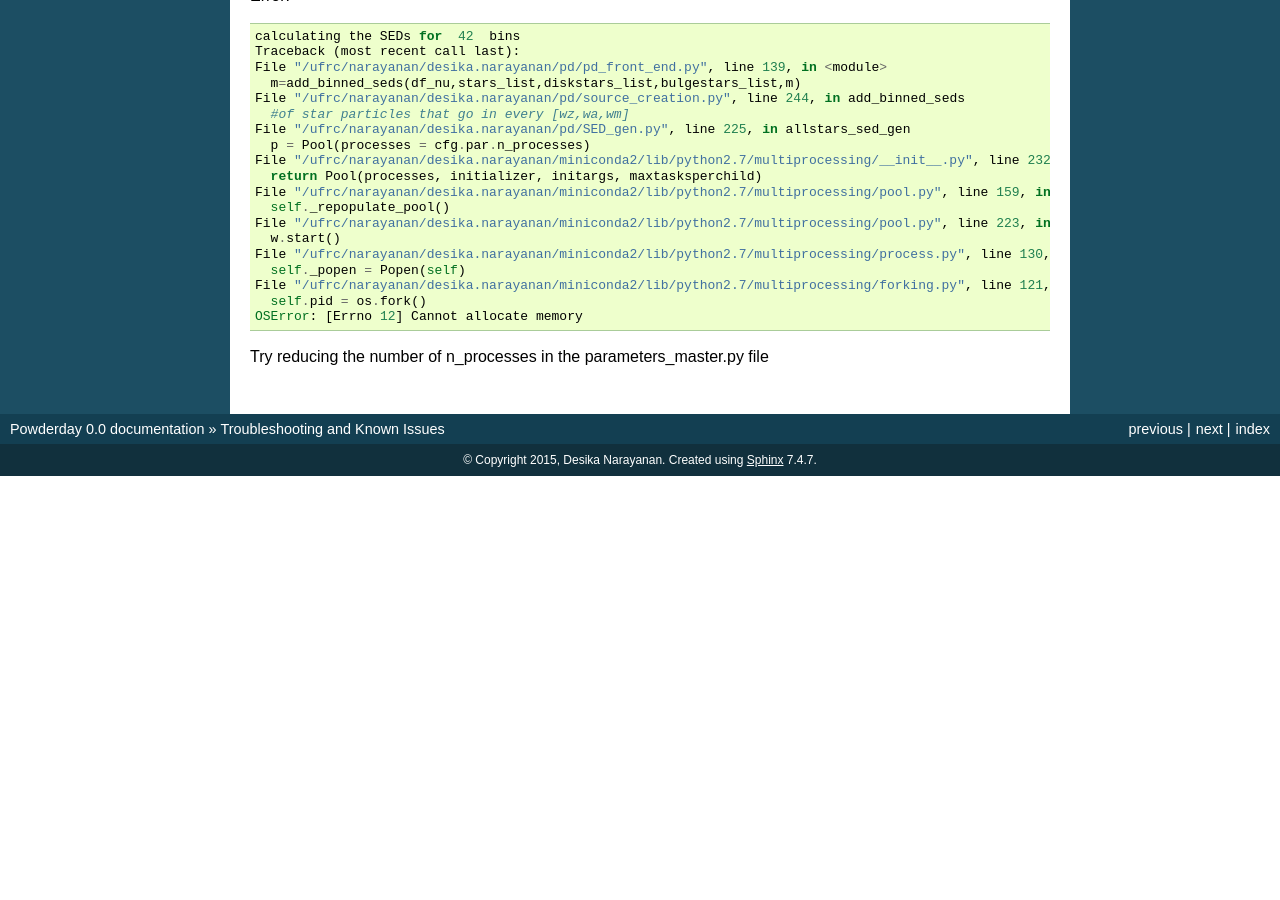
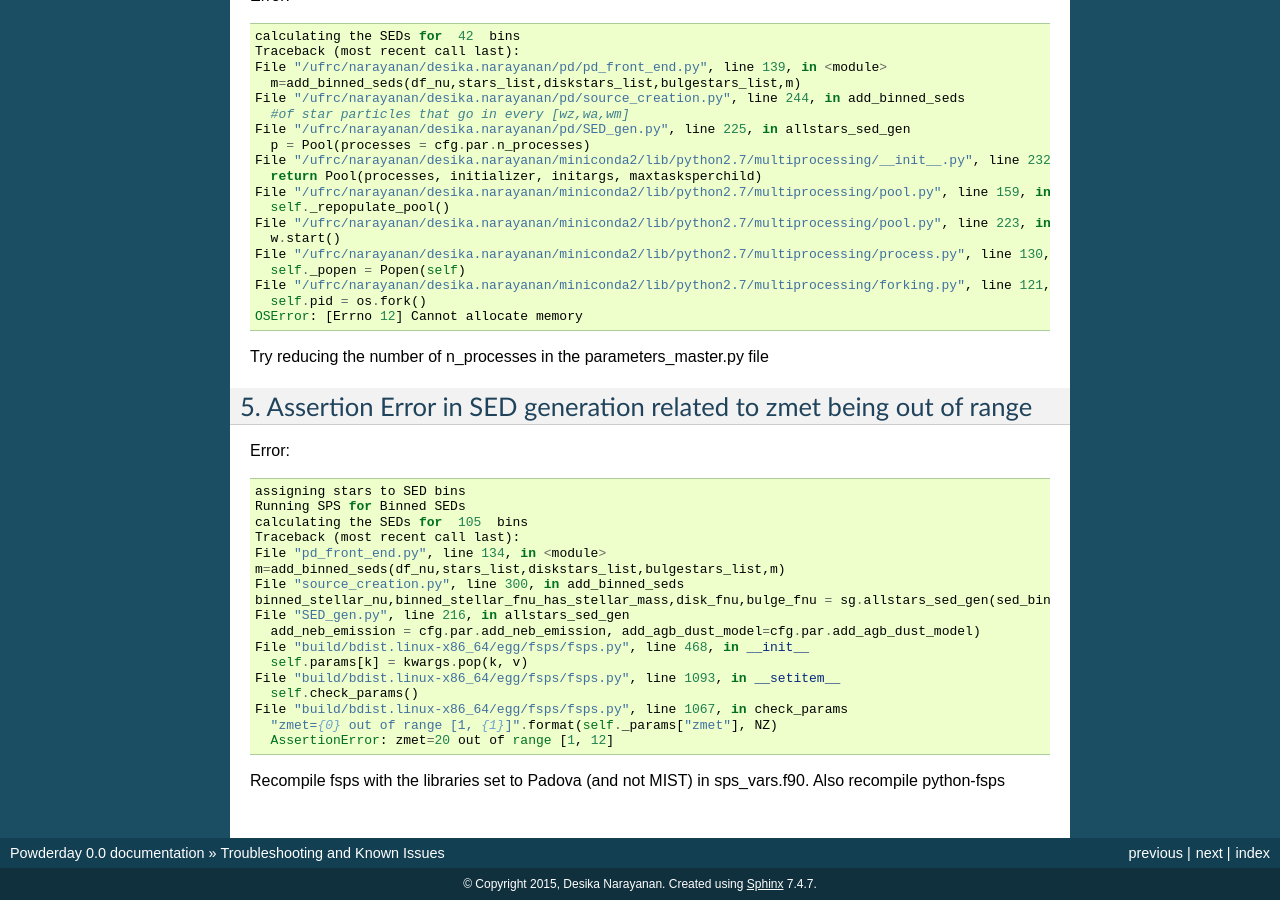
Before and after one commit to dnarayanan/powderday, a Sphinx documentation site: the page built from docs/troubleshooting.rst, in a window 1280 px wide and 900 px high, scrolled down 850 px. Built offline with Sphinx 7.4.7, drawn with Linux system fonts in a browser that asks for light colours; before the commit the page ends 1326 px from its top, so only the background shows below that; some of the changed text lies outside the part shown.

Commit message:
trouble shooting updated

```diff
--- a/docs/troubleshooting.rst
+++ b/docs/troubleshooting.rst
@@ -55,3 +55,27 @@ Error::
   OSError: [Errno 12] Cannot allocate memory
 
 Try reducing the number of n_processes in the parameters_master.py file
+
+5. Assertion Error in SED generation related to zmet being out of range
+--------------
+Error::
+
+  assigning stars to SED bins
+  Running SPS for Binned SEDs
+  calculating the SEDs for  105  bins
+  Traceback (most recent call last):
+  File "pd_front_end.py", line 134, in <module>
+  m=add_binned_seds(df_nu,stars_list,diskstars_list,bulgestars_list,m)
+  File "source_creation.py", line 300, in add_binned_seds
+  binned_stellar_nu,binned_stellar_fnu_has_stellar_mass,disk_fnu,bulge_fnu = sg.allstars_sed_gen(sed_bins_list_has_stellar_mass,diskstars_list,bulgestars_list)
+  File "SED_gen.py", line 216, in allstars_sed_gen
+    add_neb_emission = cfg.par.add_neb_emission, add_agb_dust_model=cfg.par.add_agb_dust_model)
+  File "build/bdist.linux-x86_64/egg/fsps/fsps.py", line 468, in __init__
+    self.params[k] = kwargs.pop(k, v)
+  File "build/bdist.linux-x86_64/egg/fsps/fsps.py", line 1093, in __setitem__
+    self.check_params()
+  File "build/bdist.linux-x86_64/egg/fsps/fsps.py", line 1067, in check_params
+    "zmet={0} out of range [1, {1}]".format(self._params["zmet"], NZ)
+    AssertionError: zmet=20 out of range [1, 12]
+
+Recompile fsps with the libraries set to Padova (and not MIST) in sps_vars.f90. Also recompile python-fsps
```
